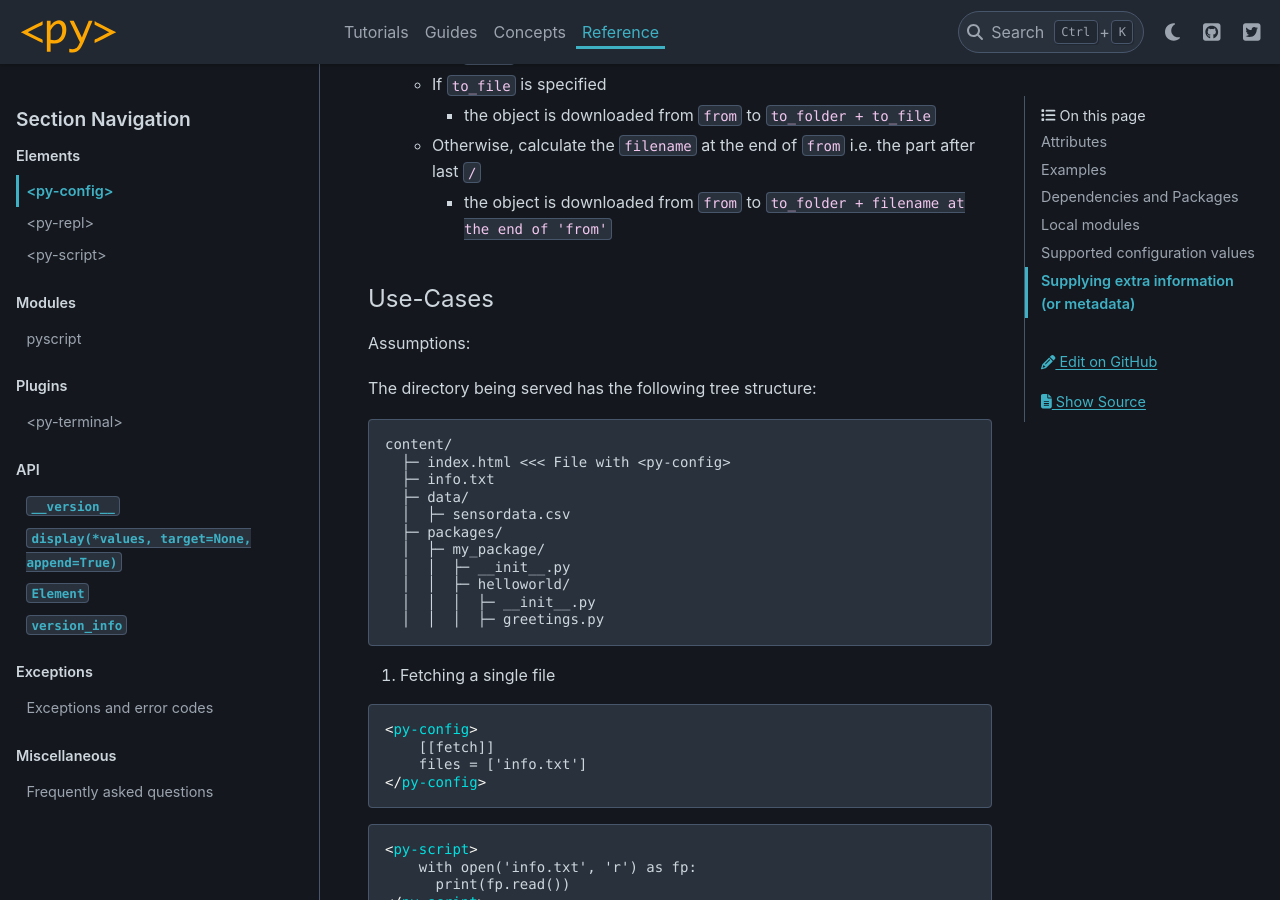
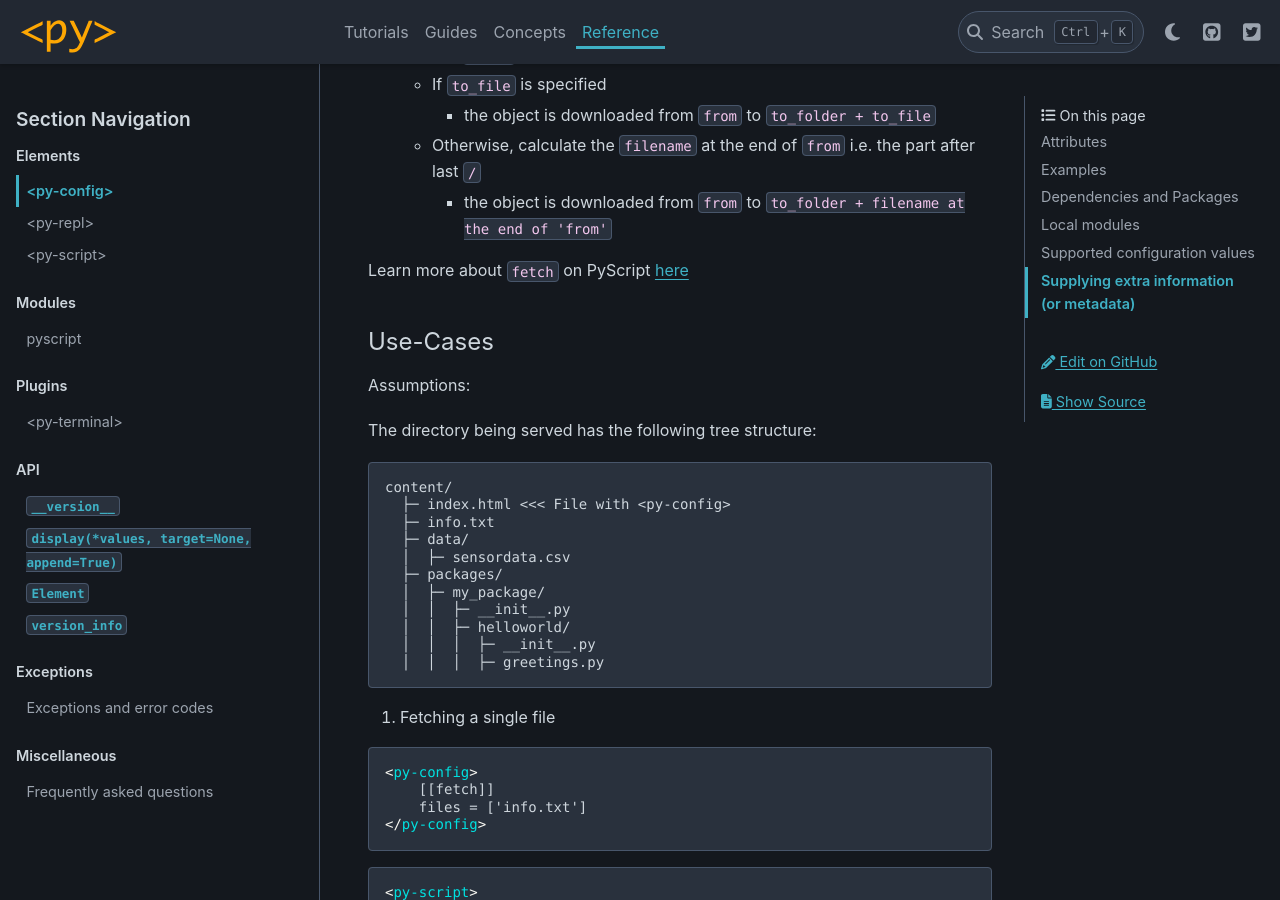
Before and after one commit to pyscript/pyscript, a Sphinx documentation site: the page built from docs/reference/elements/py-config.md, in a window 1280 px wide and 900 px high, scrolled down 7814 px. Built offline with Sphinx 7.4.7 and the PyData theme 0.15.4, drawn with Linux system fonts in a browser that asks for light colours.

Commit message:
add reference to Jeff's blog (#1024)
* add reference to Jeff's blog

* fix url

```diff
--- a/docs/reference/elements/py-config.md
+++ b/docs/reference/elements/py-config.md
@@ -279,6 +279,8 @@ The `fetch` mechanism works in the following manner:
   - Otherwise, calculate the `filename` at the end of `from` i.e. the part after last `/`
     - the object is downloaded from `from` to `to_folder + filename at the end of 'from'`
 
+Learn more about `fetch` on PyScript [here](https://jeff.glass/post/whats-new-pyscript-2022-12-1)
+
 #### Use-Cases
 
 Assumptions:
```
